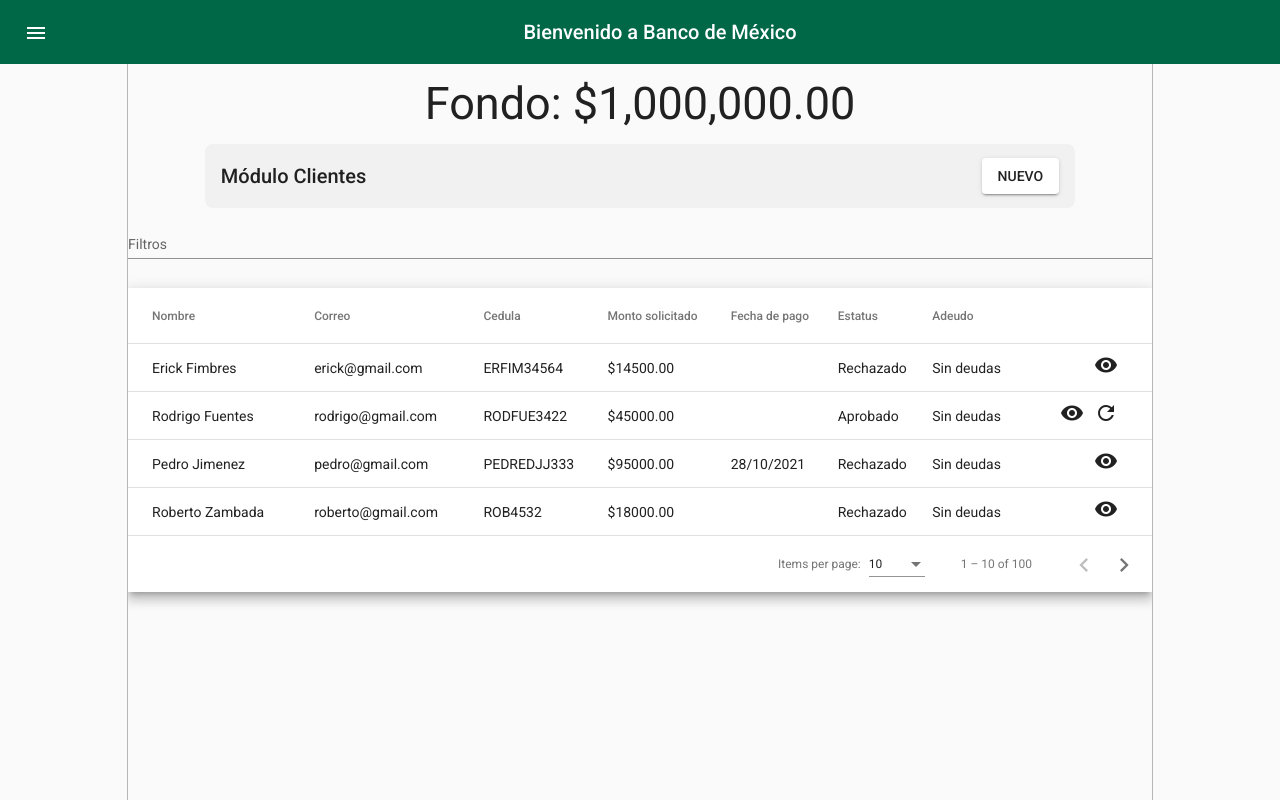
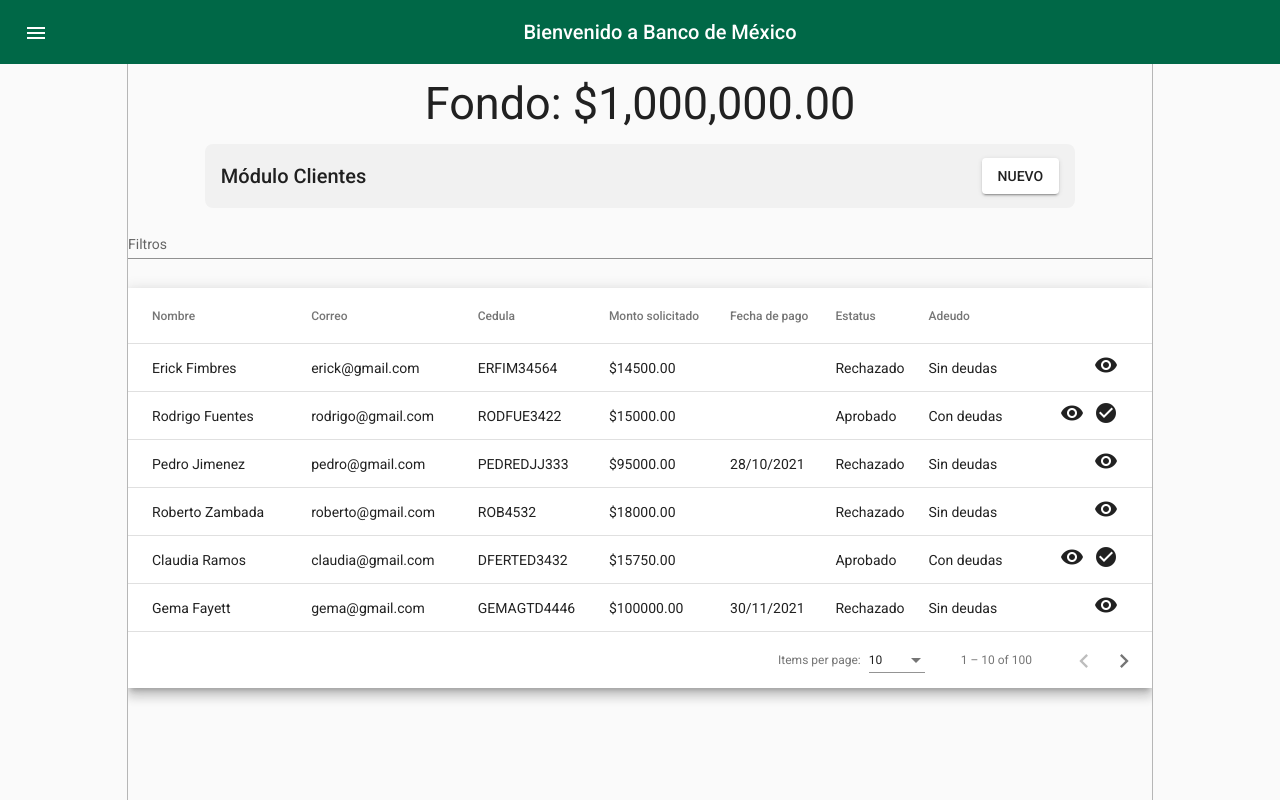
Before and after one commit to jorgelopezlazo/prestamos_banco, an Angular app: page /clientes in a window 1280 px wide. Built offline with nearby package versions, Linux system fonts and the light colour scheme; data requests are answered from the project's data file.

Commit message:
[FEAT] --> Se termina la ventana emergente para seleccionar monto por segunda vez

```diff
--- a/server/db.json
+++ b/server/db.json
@@ -21,12 +21,12 @@
       "nombre": "Rodrigo Fuentes",
       "correo": "rodrigo@gmail.com",
       "cedula": "RODFUE3422",
-      "valor_solicitado": 45000,
+      "valor_solicitado": 15000,
       "fecha_pagar": "",
       "estado_credito": true,
-      "pago_credito": true,
+      "pago_credito": false,
       "solicitado": true,
-      "adeudo": false,
+      "adeudo": true,
       "historial": [
         {
           "fecha_autorizado": "03/10/2021",
@@ -43,6 +43,10 @@
         {
           "fecha_autorizado": "03/10/2021",
           "prestamo": 45000
+        },
+        {
+          "fecha_autorizado": "03/10/2021",
+          "prestamo": 15000
         }
       ]
     },
@@ -71,6 +75,41 @@
       "solicitado": true,
       "adeudo": false,
       "historial": []
+    },
+    {
+      "id": "DFERTED3432-3547",
+      "nombre": "Claudia Ramos",
+      "correo": "claudia@gmail.com",
+      "cedula": "DFERTED3432",
+      "valor_solicitado": 15750,
+      "fecha_pagar": "",
+      "estado_credito": true,
+      "pago_credito": false,
+      "solicitado": true,
+      "adeudo": true,
+      "historial": [
+        {
+          "fecha_autorizado": "03/10/2021",
+          "prestamo": 25000
+        },
+        {
+          "fecha_autorizado": "03/10/2021",
+          "prestamo": 15750
+        }
+      ]
+    },
+    {
+      "id": "GEMAGTD4446-15588",
+      "nombre": "Gema Fayett",
+      "correo": "gema@gmail.com",
+      "cedula": "GEMAGTD4446",
+      "valor_solicitado": 100000,
+      "fecha_pagar": "30/11/2021",
+      "estado_credito": false,
+      "pago_credito": false,
+      "solicitado": true,
+      "adeudo": false,
+      "historial": []
     }
   ]
 }
--- a/src/app/shared/components/clientes/clientes.component.ts
+++ b/src/app/shared/components/clientes/clientes.component.ts
@@ -21,7 +21,6 @@
   @ViewChild(MatSort) sort!: MatSort;
   clientes: Cliente[] = [];
   constructor(private clienteSvc: ClientesService, private router: Router, public matDialog: MatDialog) { }
-
   displayedColumns: string[] = ['nombre', 'correo', 'cedula', 'valor_solicitado', 'fecha_pagar', 'estado_credito', 'pago_credito', 'acciones'];
   dataSource!: MatTableDataSource<any>;
 
@@ -33,14 +32,12 @@
     this.clienteSvc.getClientes()
     .pipe(
       tap((clientes: Cliente[]) => {
-        console.log(clientes)
         if (localStorage.getItem('ruta_menu') === 'aprobadas') {
           clientes = clientes.filter(item => item.solicitado && item.estado_credito)
         }
         if (localStorage.getItem('ruta_menu') === 'rechazadas') {
           clientes = clientes.filter(item => item.solicitado && item.estado_credito === false)
         }
-        console.log(clientes)
         this.clientes = clientes
         this.dataSource = new MatTableDataSource(this.clientes)
       })
@@ -53,7 +50,6 @@
   }
 
   openDialog(value: any) {
-    console.log(value)
     let historial = value.historial
     this.matDialog.open(ConfirmDialogComponent, {
       data: historial,
@@ -61,15 +57,14 @@
   }
 
   openDialogInput(value: any) {
-    console.log(value)
     const dialogo1 = this.matDialog.open(ConfirmMontoComponent)
     dialogo1.afterClosed().subscribe(cantidad => {
-      console.log(cantidad)
+      value.valor_solicitado = cantidad.monto
+      this.solicitarPrestamo(value)
     });
   }
 
   solicitarPrestamo(data: any) {
-    console.log(data)
     let random_boolean = true;
     let date = new Date();
     if (!data.solicitado) {
@@ -79,8 +74,6 @@
       'fecha_autorizado': date.toLocaleString("en-GB").substring(0,10),
       'prestamo': data.valor_solicitado
     })
-
-    console.log(data)
 
     const cliente: Cliente = {
       id: data?.id,
@@ -96,12 +89,9 @@
       historial: data.historial
     }
 
-    console.log(cliente)
-
     this.clienteSvc.editCliente(cliente)
       .pipe(
         tap((cliente) => {
-          console.log(cliente)
           this.listarClientes();
         })
       )
@@ -109,7 +99,6 @@
   }
 
   pagarPrestamo(data: any) {
-    console.log(data)
     const cliente: Cliente = {
       id: data?.id,
       nombre: data?.nombre,
@@ -124,12 +113,9 @@
       historial: data.historial
     }
 
-    console.log(cliente)
-
     this.clienteSvc.editCliente(cliente)
       .pipe(
         tap((cliente) => {
-          console.log(cliente)
           this.listarClientes();
         })
       )
--- a/src/app/shared/components/clientes/crear-cliente/crear-cliente.component.html
+++ b/src/app/shared/components/clientes/crear-cliente/crear-cliente.component.html
@@ -39,7 +39,7 @@
                     <mat-form-field class="ancho-input">
                         <mat-label>Monto solicitado</mat-label>
                         <input min="10000" max="100000" matInput type="number" formControlName="monto"
-                            placeholder="$10,000">
+                            placeholder="10,000">
                         <span matPrefix>$&nbsp;</span>
                         <span matSuffix>.00</span>
                         <mat-error *ngIf="!submitForm.controls['monto'].valid">
--- a/src/app/shared/components/clientes/crear-cliente/crear-cliente.component.ts
+++ b/src/app/shared/components/clientes/crear-cliente/crear-cliente.component.ts
@@ -26,19 +26,16 @@
 
   onSubmit() {
     if (!this.submitForm.valid) {
-      console.log(this.submitForm)
       return;
     }
 
     let values = this.submitForm.value
     values.id = `${values.cedula}-${(Math.round(Math.random() * (20000 - 10) + 10))}`
-    console.log(values);
     if(values.fecha !== "") {
       var date = new Date(values.fecha);
       values.fecha = date.toLocaleString("en-GB").substring(0,10);
     }
 
-    console.log(values.fecha)
     const cliente: Cliente = {
       id: values.id,
       nombre: values.nombre,
@@ -53,12 +50,9 @@
       historial: []
     }
 
-    console.log(cliente)
-
     this.clienteSvc.addClientes(cliente)
       .pipe(
         tap((cliente) => {
-          console.log(cliente)
           this.router.navigate(['clientes']);
         })
       )
--- a/src/app/shared/components/confirm-monto/confirm-monto.component.html
+++ b/src/app/shared/components/confirm-monto/confirm-monto.component.html
@@ -1,13 +1,28 @@
 <div>
     <h1 mat-dialog-title>Cantidad a solicitar</h1>
     <div mat-dialog-content>
-        <div style="display: flex;flex-direction: column; margin:1rem auto; max-width: 600px; padding: 1rem;">
-            <mat-form-field>
-                <input min="10000" max="100000" matInput type="number" placeholder="Ingrese cantidad" required>
-            </mat-form-field>
+            <form class="formulario" (ngSubmit)="onSubmitCant()" name="submitForm" [formGroup]="submitForm">
+                <mat-grid-list cols="4" rowHeight="60px">
+                    <mat-grid-tile [colspan]="4" [rowspan]="1">
+                        <mat-form-field class="ancho-input">
+                            <mat-label>Monto solicitado</mat-label>
+                            <input min="10000" max="100000" matInput type="number" formControlName="monto"
+                                placeholder="10,000">
+                            <span matPrefix>$&nbsp;</span>
+                            <span matSuffix>.00</span>
+                            <mat-error *ngIf="!submitForm.controls['monto'].valid">
+                                El monto a pedir es obligatorio
+                            </mat-error>
+                        </mat-form-field>
+                    </mat-grid-tile>
+                    <mat-grid-tile [colspan]="4" [rowspan]="1">
+                        <button mat-raised-button>GUARDAR</button>
+                    </mat-grid-tile>
+                </mat-grid-list>
+            </form>
         </div>
     </div>
-    <div mat-dialog-actions>
+    <!-- <div mat-dialog-actions>
         <button mat-button (click)="cancelar()">Cancelar</button>
         <button mat-button [mat-dialog-close]="data">Confirmar</button>
-    </div>
+    </div>  -->
--- a/src/app/shared/components/confirm-monto/confirm-monto.component.scss
+++ b/src/app/shared/components/confirm-monto/confirm-monto.component.scss
@@ -1,3 +1,13 @@
 .mat-dialog-actions button {
     border: 1px solid rgb(133, 133, 133);
 }
+
+.formulario{
+    width: 70%;
+    min-width: 450px;
+    margin: 0 auto;
+}
+
+.ancho-input {
+    width: 90%;
+}
--- a/src/app/shared/components/confirm-monto/confirm-monto.component.ts
+++ b/src/app/shared/components/confirm-monto/confirm-monto.component.ts
@@ -1,4 +1,5 @@
 import { Component, OnInit, Inject } from '@angular/core';
+import { FormBuilder, FormGroup, Validators } from '@angular/forms';
 import {MatDialog, MatDialogRef, MAT_DIALOG_DATA} from '@angular/material/dialog';
 
 @Component({
@@ -7,17 +8,25 @@
   styleUrls: ['./confirm-monto.component.scss']
 })
 export class ConfirmMontoComponent implements OnInit {
-
+  submitForm: FormGroup = this.form.group({
+    monto: ['', [Validators.required, Validators.min(10000), Validators.max(100000)]],
+  })
   constructor(
+    private form: FormBuilder,
     public dialogRef: MatDialogRef<ConfirmMontoComponent>,
     @Inject(MAT_DIALOG_DATA) public data:any) { }
 
-  ngOnInit(): void {
-    console.log(this.data)
-  }
+  ngOnInit(): void { }
 
   cancelar() {
     this.dialogRef.close();
   }
 
+  onSubmitCant() {
+    if (!this.submitForm.valid) {
+      return;
+    }
+    this.dialogRef.close(this.submitForm.value);
+  }
+
 }
--- a/src/app/shared/components/formulario/formulario.component.ts
+++ b/src/app/shared/components/formulario/formulario.component.ts
@@ -35,7 +35,6 @@
 
   onSubmit() {
     if (!this.submitForm.valid) {
-      console.log(this.submitForm)
       return;
     }
 
@@ -44,7 +43,6 @@
     values.pago_credito = false;
     values.solicitado = false;
     values.historial = [];
-    console.log(values);
   }
 
 }
--- a/src/app/shared/components/menu/menu.component.ts
+++ b/src/app/shared/components/menu/menu.component.ts
@@ -32,7 +32,6 @@
   }
 
   validar_ruta(menu: string) {
-    console.log(menu)
     localStorage.setItem('ruta_menu', menu);
   }
 
```
